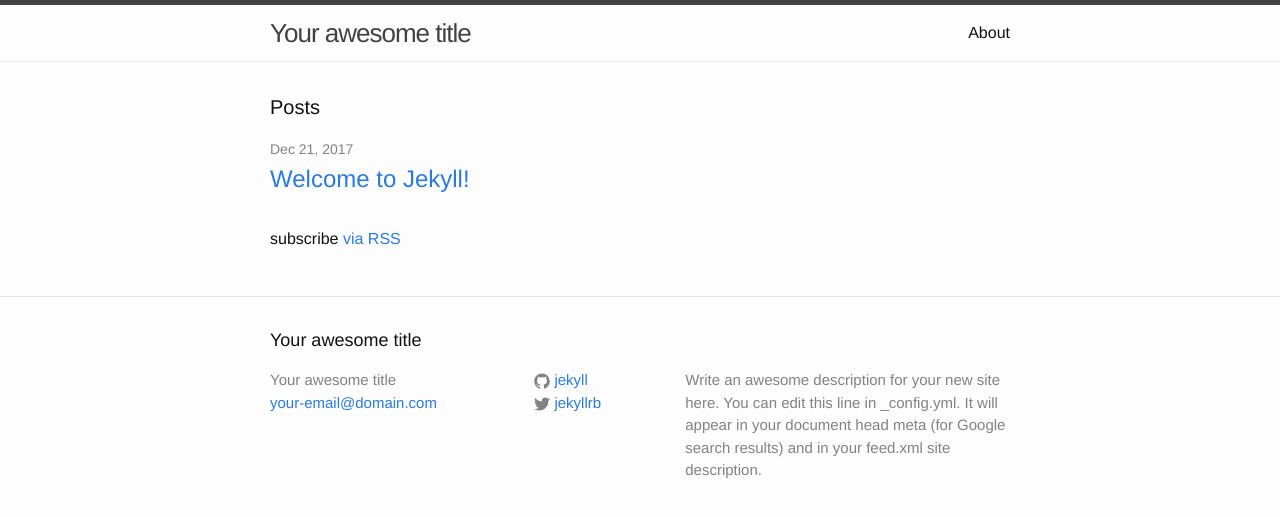
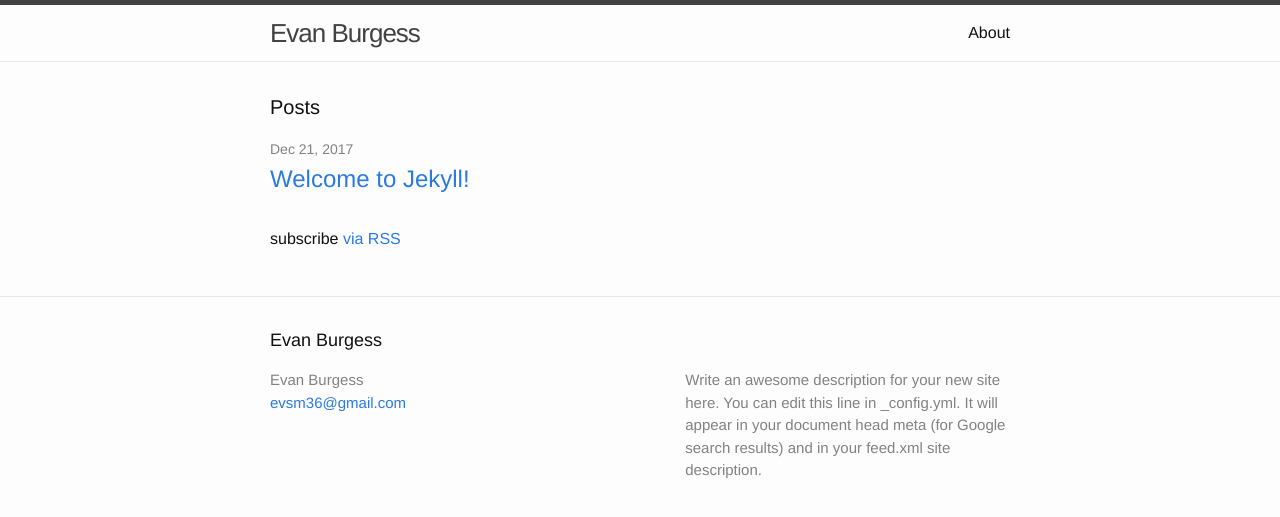
Before and after one commit to evsm36/evsm36.github.io, a Jekyll site: the page built from index.html, in a window 1280 px wide. Shown: the top 517 px of the page. Built offline with Jekyll 4.4.1, drawn with Linux system fonts in a browser that asks for light colours.

Commit message:
Updated "title", contact email etc

```diff
--- a/_config.yml
+++ b/_config.yml
@@ -6,16 +6,15 @@
 # 'jekyll serve'. If you change this file, please restart the server process.
 
 # Site settings
-title: Your awesome title
-email: your-email@domain.com
+title: Evan Burgess
+email: evsm36@gmail.com
 description: > # this means to ignore newlines until "baseurl:"
   Write an awesome description for your new site here. You can edit this
   line in _config.yml. It will appear in your document head meta (for
   Google search results) and in your feed.xml site description.
 baseurl: "" # the subpath of your site, e.g. /blog
 url: "http://yourdomain.com" # the base hostname & protocol for your site
-twitter_username: jekyllrb
-github_username:  jekyll
+
 
 # Build settings
 markdown: kramdown
```
